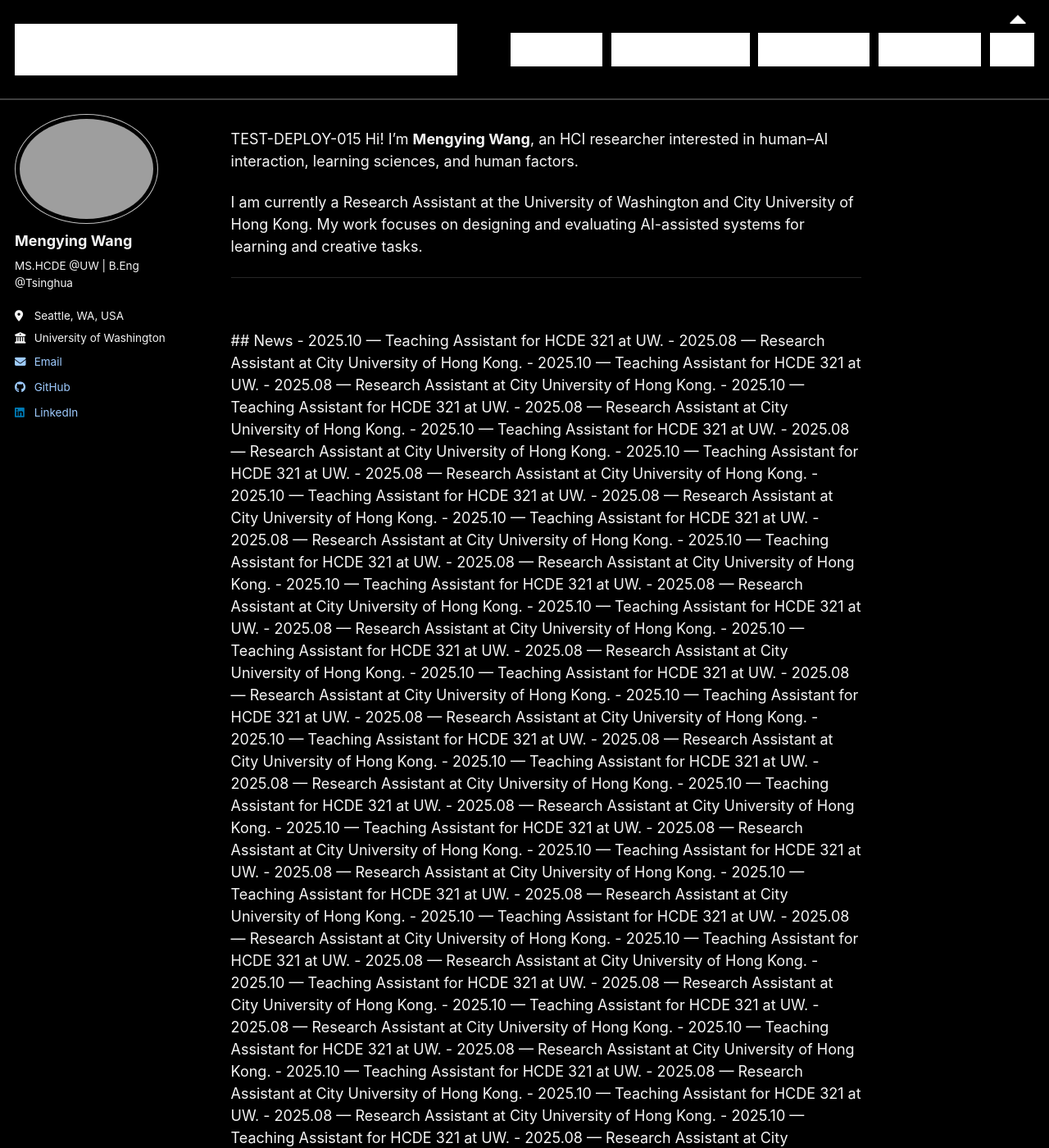
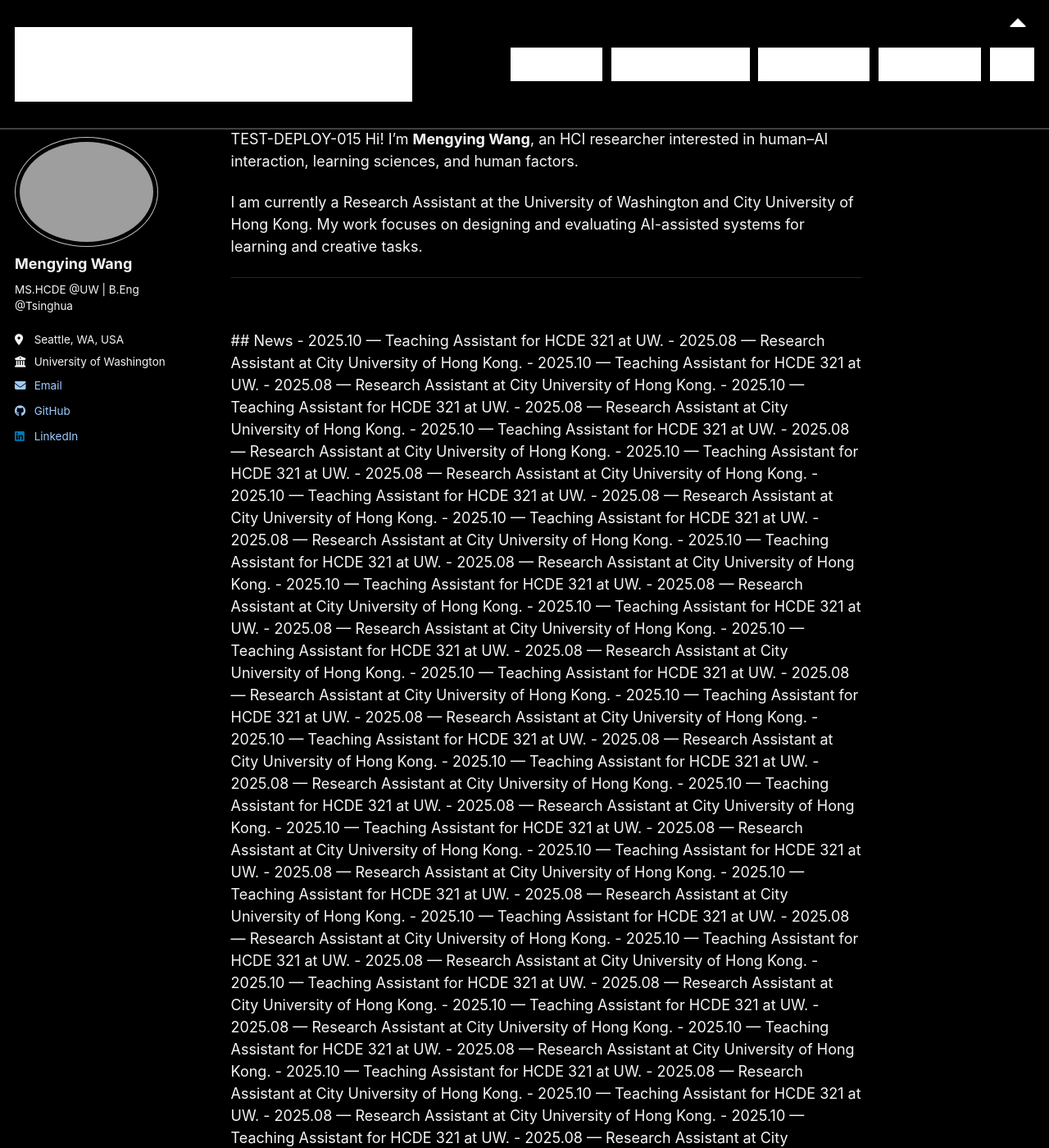
Before and after one commit to mengyingWWW/mengyingWWW.github.io, a Jekyll site: the page built from index.md, in a window 1280 px wide and 1400 px high. Shown: the whole window at 82% size. Built offline with Jekyll 4.4.1, drawn with Linux system fonts in a browser that asks for light colours; a script bundle is joined from its source files by our own code; library files that are not in the unit come from our copies.

Commit message:
Update custom.html

```diff
--- a/_includes/head/custom.html
+++ b/_includes/head/custom.html
@@ -308,6 +308,31 @@
   font-weight: 400;
   opacity: 0.85;
 }
+/* ===== Header title typography ===== */
+
+/* Mengying Wang */
+.masthead .site-title {
+  font-size: 1.6rem;      /* 主标题大小（可调） */
+  font-weight: 800;       /* 加粗 */
+  letter-spacing: 0.02em; /* 学术感一点 */
+  line-height: 1.2;
+}
+
+/* Subtitle: researcher identity */
+.masthead .site-subtitle {
+  margin-top: 8px;
+  font-size: 0.95rem;     /* 比名字小 */
+  font-weight: 400;
+  opacity: 0.85;
+  max-width: 420px;       /* 关键：允许多词但不无限拉长 */
+  white-space: normal;   /* 允许换行 */
+}
+
+/* 整个 masthead 再稍微高一点 */
+.masthead {
+  padding-top: 22px !important;
+  padding-bottom: 22px !important;
+}
 </style>
 
 <!-- end custom head snippets -->
```
